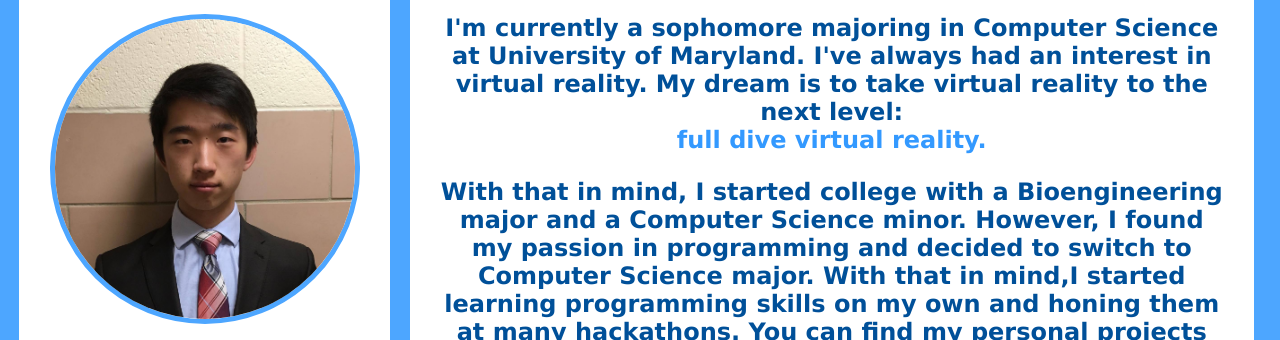
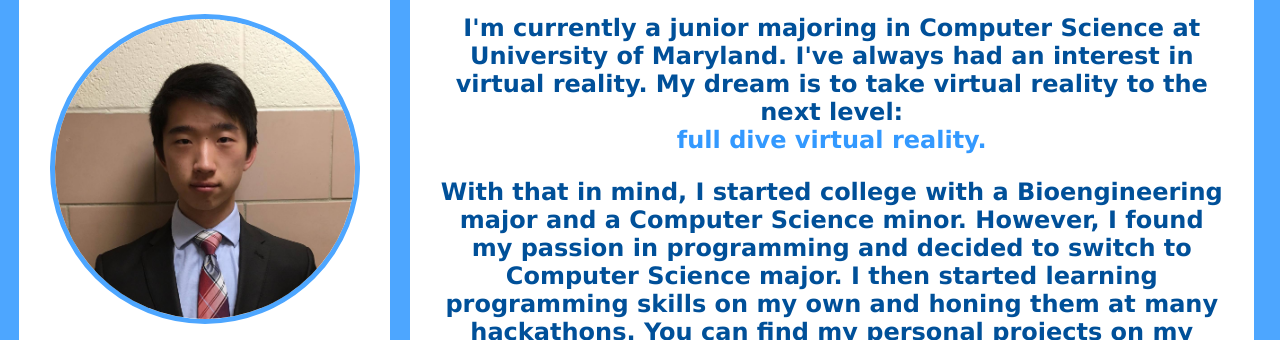
Before and after one commit to KuoyuanY/website, a plain HTML site: page index.html in a window 1280 px wide. Shown: the part 139-479 px from the top of the page. Drawn offline with nearby package versions, Linux system fonts and the light colour scheme.

Commit message:
updated resume

```diff
--- a/index.html
+++ b/index.html
@@ -31,14 +31,14 @@
     <center>
       <h1 style="padding-top: 20px;">Hi!</h1>
       <h2>
-        <p>I'm currently a sophomore majoring in Computer Science at University of Maryland.
+        <p>I'm currently a junior majoring in Computer Science at University of Maryland.
           I've always had an interest in virtual reality. My dream is to take virtual reality to the next level:
           <a target="blank" href="https://forums.unrealengine.com/showthread.php?64010-Full-Dive-Virtual-Reality-(Total-Immersion)"><br/>full dive virtual reality.</a>
         </p>
         <p>
           With that in mind, I started college with a Bioengineering major and a Computer Science minor.
           However, I found my passion in programming and decided to switch to Computer Science major.
-          With that in mind,I started learning programming skills on my own and honing them at many hackathons.
+          I then started learning programming skills on my own and honing them at many hackathons.
           You can find my personal projects on my github page.
         </p>
         <p>
```
Also changed, not shown: 1 other file.
